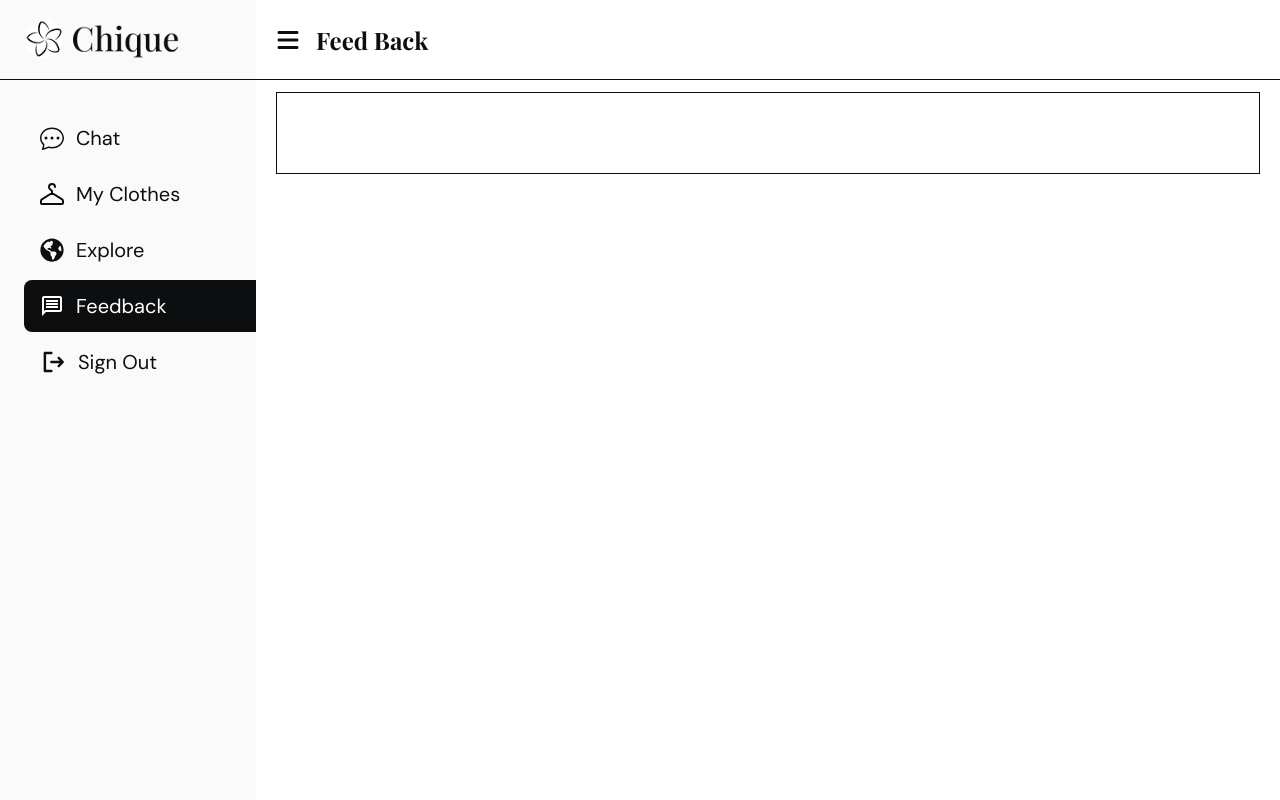
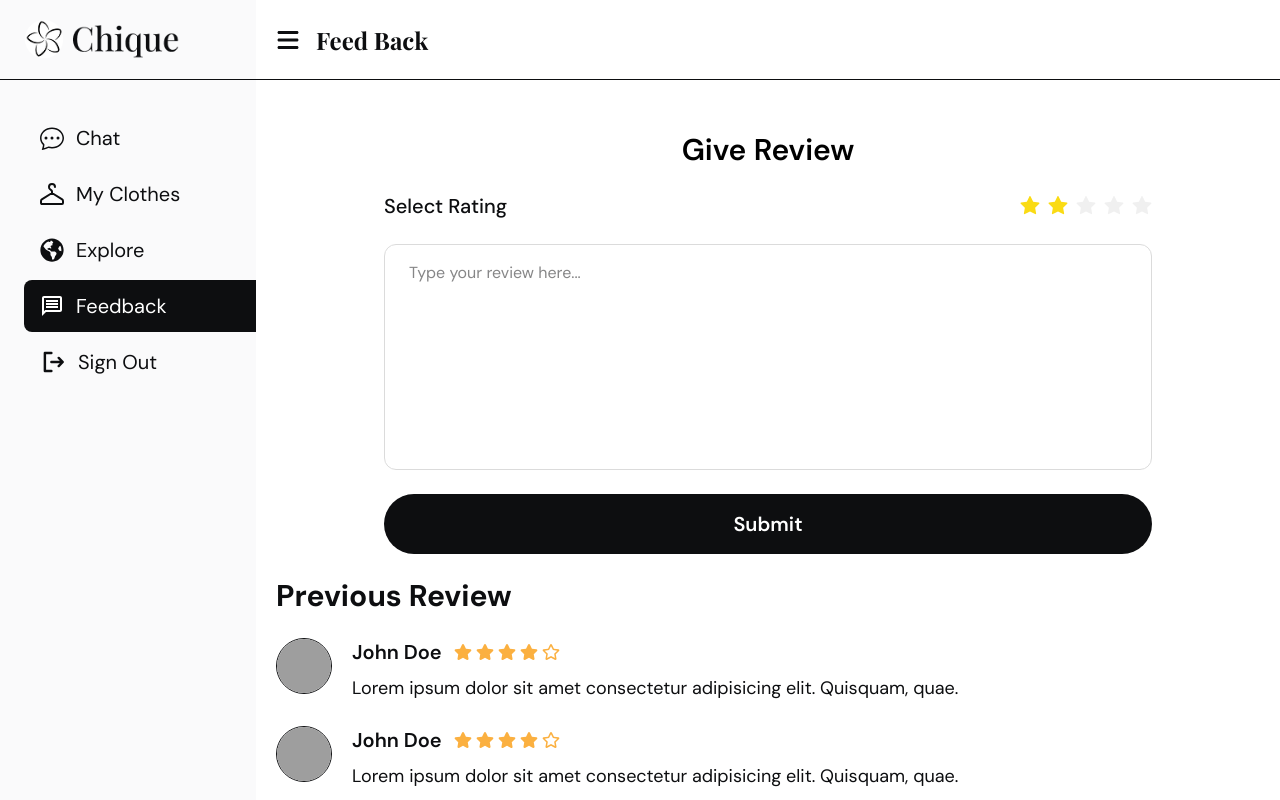
Before and after one commit to Webgenius0/chique, a Next.js app: page /dashboard/feedback in a window 1280 px wide. Built offline with nearby package versions, Linux system fonts and the light colour scheme; grey boxes are pictures that could not be loaded; a web font is replaced by a local one; what @ant-design/nextjs-registry would draw is missing.

Commit message:
new changes

```diff
--- a/app/dashboard/feedback/page.js
+++ b/app/dashboard/feedback/page.js
@@ -1,3 +1,5 @@
+import FeedBackForm from "@/components/dashboard/feedback/FeedBackForm"
+import FeedBackList from "@/components/dashboard/feedback/FeedBackList"
 
 export const metadata = {
     title: 'Chique | Feed Back',
@@ -6,8 +8,11 @@ export const metadata = {
 
 const FeedBack = () => {
     return (
-        <div className="w-full flex flex-col xs:gap-6 gap-4 xs:py-10 py-5 border">
-
+        <div className="w-full flex flex-col xs:gap-6 gap-4 xs:py-10 py-5">
+            {/* feed back form */}
+            <FeedBackForm />
+            {/* Previous feedback */}
+            <FeedBackList />
         </div>
     )
 }
--- a/app/dashboard/my-clothes/[category_slug]/error.js
+++ b/app/dashboard/my-clothes/[category_slug]/error.js
@@ -0,0 +1,13 @@
+"use client"
+import ErrorScreen from '@/components/common/ErrorScreen';
+const Error = ({ error, reset }) => {
+    console.log(error);
+    // main render
+    return (
+        <div className='w-full h-screen  flex justify-center items-center'>
+            <ErrorScreen reset={reset} error={error} />
+        </div>
+    );
+};
+
+export default Error;
--- a/app/dashboard/my-clothes/page.js
+++ b/app/dashboard/my-clothes/page.js
@@ -13,7 +13,7 @@ const MyClothes = () => {
     <div className="w-full flex flex-col gap-10 xs:py-10 py-5">
       <div className="w-full flex lg:flex-row flex-col justify-between items-start 2xl:gap-10 lg:gap-6 gap-10">
         <Wardrobe />
-        <div className="2xl:w-[700px] lg:w-[450px] w-full flex flex-col sm:gap-20 gap-10 justify-start items-start shrink-0">
+        <div className="2xl:w-[700px] xl:w-[500px] lg:w-[450px] w-full flex flex-col sm:gap-20 gap-10 justify-start items-start shrink-0">
           <TodayPicks />
           <AIStylist />
         </div>
--- a/components/common/StarRating.jsx
+++ b/components/common/StarRating.jsx
@@ -6,7 +6,7 @@ const StarRating = ({ rating, className = "" }) => {
     const fullStars = Math.floor(rating);
     const hasHalfStar = rating % 1 !== 0;
     return (
-        <div className={cn("flex justify-start items-center gap-1", className)}>
+        <div className={cn("flex justify-start items-center text-[#FBB040] gap-1", className)}>
             {Array.from({ length: 5 }, (_, i) => {
                 if (i < fullStars) return <FaStar key={i} />;
                 if (i === fullStars && hasHalfStar) return <FaStarHalfAlt key={i} />;
--- a/components/dashboard/clothe/TodayPicks.jsx
+++ b/components/dashboard/clothe/TodayPicks.jsx
@@ -13,7 +13,7 @@ const TodayPicks = () => {
   return (
     <div className="w-full flex flex-col gap-6">
       {/* Top Weather Row */}
-      <div className="w-full flex  justify-between">
+      <div className="w-full flex justify-between">
         <div className="flex items-center gap-3 text-primary-dark">
           <MdOutlineWbSunny size={24} className="text-[#0984E2]" />
           <p className="text-primary-dark text-base font-medium">
--- a/components/dashboard/clothe/Wardrobe.jsx
+++ b/components/dashboard/clothe/Wardrobe.jsx
@@ -2,7 +2,6 @@
 import { wardrobeItems } from "@/data/db";
 import Image from "next/image";
 import Link from "next/link";
-import { useRouter } from "next/navigation";
 import { GoFileDirectory } from "react-icons/go";
 
 const Wardrobe = () => {
@@ -12,7 +11,7 @@ const Wardrobe = () => {
       <p className="xs:text-2xl text-xl text-primary-dark font-medium font-primary">
         Add New Item to Your Wardrobe
       </p>
-      <div className="w-full grid 2xl:grid-cols-3 grid-cols-2  gap-4">
+      <div className="w-full grid 3xl:grid-cols-3 grid-cols-2  gap-4">
         {wardrobeItems.map((item) => (
           <Link
             className="w-full flex flex-col gap-3 cursor-pointer "
--- a/components/dashboard/clothe/categoryItems/CategoryItems.jsx
+++ b/components/dashboard/clothe/categoryItems/CategoryItems.jsx
@@ -2,12 +2,11 @@
 import { pantData } from "@/data/db"
 import Image from "next/image"
 import { useRouter } from "next/navigation";
-import { use } from "react"; // Import the use hook
 
 const CategoryItems = ({ category_slug }) => {
     const router = useRouter();
     return (
-        <div className="w-full grid xl:grid-cols-5 lg:grid-cols-4 sm:grid-cols-3 grid-cols-2 xs:gap-5 gap-3">
+        <div className="w-full grid lg:grid-cols-4 sm:grid-cols-3 grid-cols-2 xs:gap-5 gap-3">
             {pantData.map((item) => (
                 <div
                     onClick={() => router.push(`/dashboard/my-clothes/${category_slug}/${item.id}`)}
--- /dev/null
+++ b/components/dashboard/feedback/FeedBackForm.jsx
@@ -0,0 +1,48 @@
+"use client"
+
+import CommonBtn from "@/components/common/CommonBtn"
+import CommonInputWrapper from "@/components/common/CommonInputWrapper"
+import { Rate } from "antd"
+import { useState } from "react"
+import { useForm } from "react-hook-form"
+
+const FeedBackForm = () => {
+    const {
+        register,
+        handleSubmit,
+        formState: { errors },
+    } = useForm()
+    const desc = ['terrible', 'bad', 'normal', 'good', 'wonderful'];
+    const [value, setValue] = useState(2);
+    // on submit
+    const onSubmit = (data) => {
+        console.log(data)
+    }
+    // form
+    return (
+        <form onSubmit={handleSubmit(onSubmit)} className="w-full max-w-3xl mx-auto flex flex-col gap-6 justify-start items-center">
+            <h1 className="text-3xl text-black font-semibold capitalize text-center">Give Review</h1>
+            <div className="w-full flex justify-between items-center gap-3">
+                <p className="font-medium capitalize text-xl">Select Rating</p>
+                <Rate tooltips={desc} onChange={setValue} value={value} />
+            </div>
+            <CommonInputWrapper
+                register={register}
+                errors={errors}
+                type="textarea"
+                name="review"
+                placeholder="Type your review here..."
+                register_as="name"
+                validationRules={{
+                    required: "This field is required",
+                }}
+            />
+            {/* submit button */}
+            <CommonBtn type="submit" isLoading={false}>
+                Submit
+            </CommonBtn>
+        </form>
+    )
+}
+
+export default FeedBackForm
--- /dev/null
+++ b/components/dashboard/feedback/FeedBackList.jsx
@@ -0,0 +1,68 @@
+"use client"
+
+import StarRating from "@/components/common/StarRating";
+
+const FeedBackList = () => {
+    const data = [
+        {
+            id: 1,
+            name: "John Doe",
+            avatar: "https://i.pravatar.cc/300",
+            review: "Lorem ipsum dolor sit amet consectetur adipisicing elit. Quisquam, quae.",
+            rate: 4
+        },
+        {
+            id: 2,
+            name: "John Doe",
+            avatar: "https://i.pravatar.cc/300",
+            review: "Lorem ipsum dolor sit amet consectetur adipisicing elit. Quisquam, quae.",
+            rate: 4
+        },
+        {
+            id: 3,
+            name: "John Doe",
+            avatar: "https://i.pravatar.cc/300",
+            review: "Lorem ipsum dolor sit amet consectetur adipisicing elit. Quisquam, quae.",
+            rate: 4
+        },
+        {
+            id: 4,
+            name: "John Doe",
+            avatar: "https://i.pravatar.cc/300",
+            review: "Lorem ipsum dolor sit amet consectetur adipisicing elit. Quisquam, quae.",
+            rate: 4
+        },
+        {
+            id: 5,
+            name: "John Doe",
+            avatar: "https://i.pravatar.cc/300",
+            review: "Lorem ipsum dolor sit amet consectetur adipisicing elit. Quisquam, quae.",
+            rate: 4
+        },
+
+    ];
+    // client side component
+    return (
+        <div className="w-full flex flex-col gap-6 justify-start items-start ">
+            <h2 className="text-3xl font-bold capitalize">Previous Review</h2>
+            <div className="w-full flex flex-col gap-6">
+                {data.map((item) => (
+                    <div className="w-full flex gap-5 justify-start items-start">
+                        <div className="size-14 border rounded-full shrink-0 overflow-hidden">
+                            <img src={item.avatar} alt={item.name} className="w-full h-full object-cover" />
+                        </div>
+                        <div className="w-full flex flex-col gap-2">
+                            <div className="flex items-center gap-3 justify-start">
+                                <p className="text-xl font-semibold">{item.name}</p>
+                                <StarRating className="text-lg" rating={item.rate} />
+                            </div>
+                            <p className="text-lg">{item.review}</p>
+                        </div>
+                    </div>
+                ))}
+            </div>
+        </div>
+    )
+}
+
+export default FeedBackList
```
